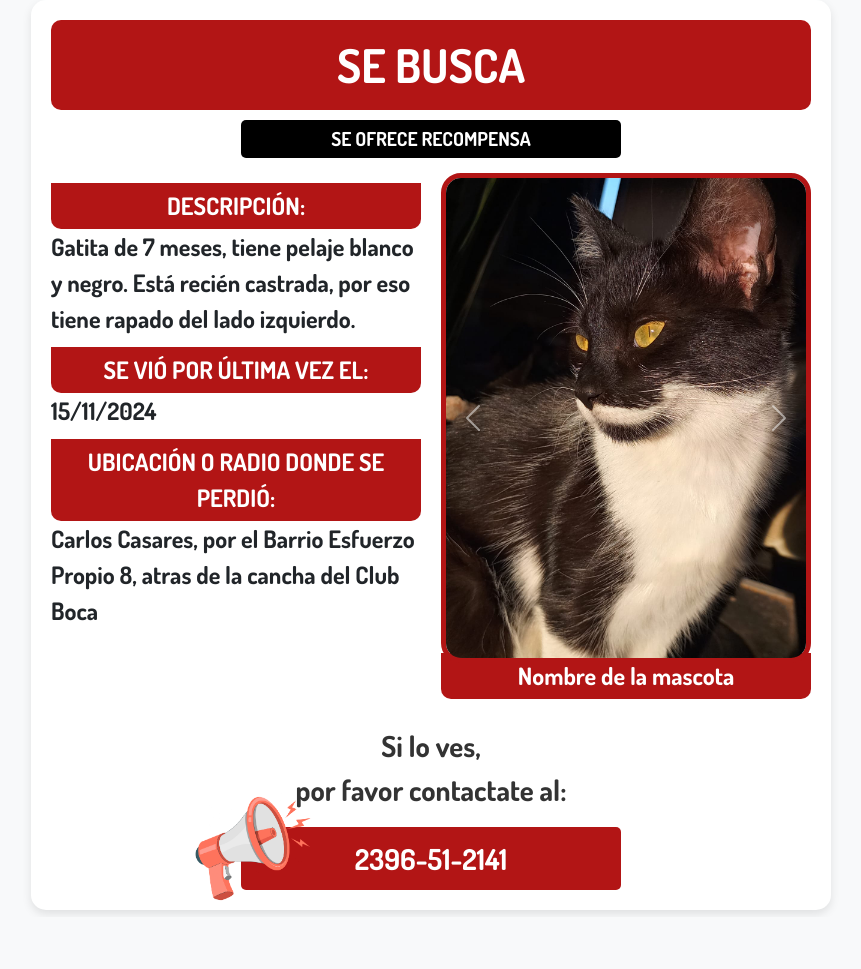
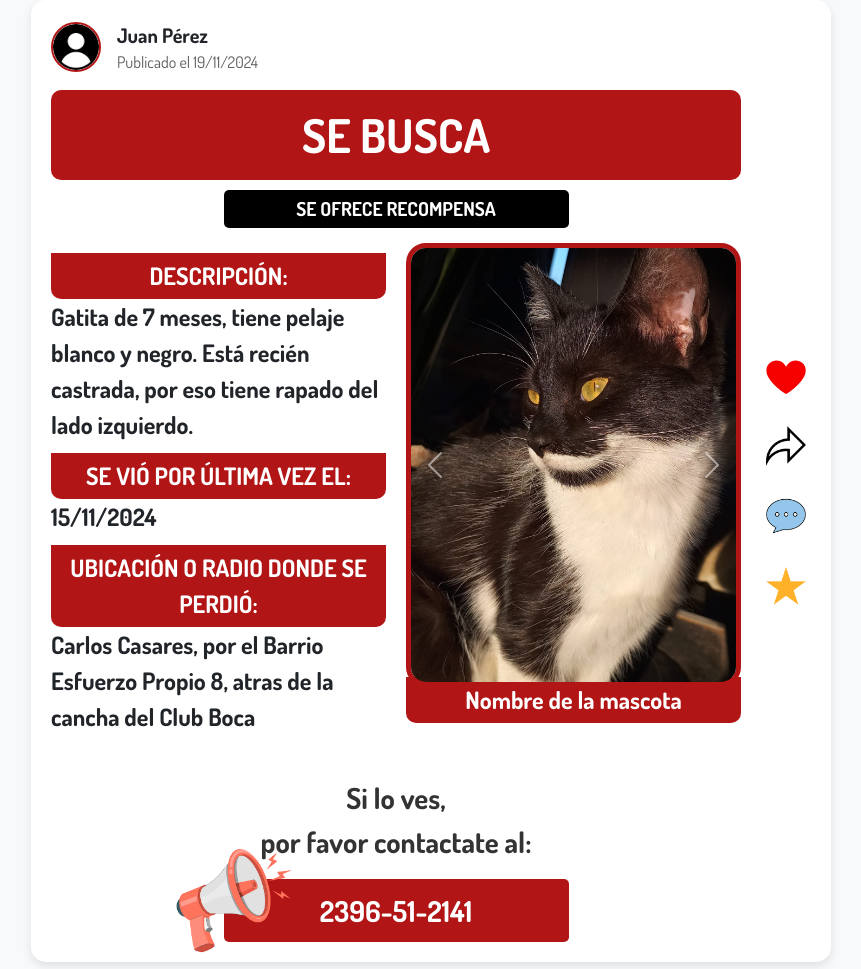
Before and after one commit to isfdyt80/PetBook, a PHP site: page /cartel_rojo.html in a window 1280 px wide. Shown: the whole page, without its empty margins (209-1070 px from the left). Before the commit the page ends 914 px from the top, so only its background shows below. Run offline with PHP 8.4, Linux system fonts and the light colour scheme.

Commit message:
se armó la estructura completa de cómo se veria la publicación de animal perdido (se busca) con foto + nombre de usuario + fecha y hora de publicación, el cartel con los datos ingresados en el form y los botones de reacción, comentario, favorito y compartir

```diff
--- a/cartel_rojo.html
+++ b/cartel_rojo.html
@@ -9,10 +9,23 @@
   <link href="https://fonts.googleapis.com/css2?family=Dosis:wght@400;500;600;700&display=swap" rel="stylesheet">
   <link rel="stylesheet" href="bootstrap/css/bootstrap.min.css">
   <link rel="stylesheet" href="css/cartel_rojo.css">
+
 </head>
 
 <body>
   <div class="cartel">
+    <!-- Contenido del cartel -->
+    <div class="contenido-cartel">
+      <!-- Información del usuario -->
+      <div class="d-flex align-items-center mb-3">
+        <img src="img/perfil_usuario.jpg" alt="Perfil de Usuario" class="img-perfil rounded-circle me-3">
+        <div>
+          <span class="nombre-usuario fw-bold fs-5">Juan Pérez</span>
+          <div class="fecha-publicacion text-muted fs-6">Publicado el 19/11/2024</div>
+        </div>
+      </div>
+
+
       <!-- Franja Roja: "SE BUSCA" -->
       <div class="franja-roja">SE BUSCA</div>
 
@@ -50,11 +63,13 @@
                 <img src="img/aki2.jpg" class="d-block w-100" alt="Imagen 2">
               </div>
             </div>
-          <button class="carousel-control-prev" type="button" data-bs-target="#carruselMascota" data-bs-slide="prev">
+            <button class="carousel-control-prev" type="button" data-bs-target="#carruselMascota"
+              data-bs-slide="prev">
               <span class="carousel-control-prev-icon" aria-hidden="true"></span>
               <span class="visually-hidden">Anterior</span>
             </button>
-          <button class="carousel-control-next" type="button" data-bs-target="#carruselMascota" data-bs-slide="next">
+            <button class="carousel-control-next" type="button" data-bs-target="#carruselMascota"
+              data-bs-slide="next">
               <span class="carousel-control-next-icon" aria-hidden="true"></span>
               <span class="visually-hidden">Siguiente</span>
             </button>
@@ -73,6 +88,24 @@
       </a>
     </div>
 
+    <!-- Botones verticales -->
+    <div class="botones-verticales">
+      <div class="boton-accion">
+        <img src="img/reacciones/corazon.png" alt="Reaccionar">
+      </div>
+      <div class="boton-accion">
+        <img src="img/reacciones/compartir.png" alt="Compartir">
+      </div>
+      <div class="boton-accion">
+        <img src="img/reacciones/mensaje.png" alt="Enviar mensaje">
+      </div>
+      <div class="boton-accion">
+        <img src="img/reacciones/favorito.png" alt="Favorito">
+      </div>
+    </div>
+  </div>
+
+  <!-- Scripts de Bootstrap -->
   <script src="https://cdn.jsdelivr.net/npm/bootstrap@5.3.0/dist/js/bootstrap.bundle.min.js"></script>
 </body>
 
--- a/css/cartel_rojo.css
+++ b/css/cartel_rojo.css
@@ -2,6 +2,23 @@ body {
   font-family: 'Dosis', sans-serif;
   background-color: #f8f9fa;
 }
+
+
+  .usuario-publicacion {
+    display: flex;
+    align-items: center;
+    gap: 10px;
+  }
+
+  .img-perfil {
+    width: 50px;
+    height: 50px;
+    border-radius: 50%;
+    object-fit: cover;
+    border: 2px solid #b21515;
+  }
+
+
 
 .cartel {
   max-width: 800px;
@@ -10,6 +27,31 @@ body {
   margin: auto;
   padding: 20px;
   box-shadow: 0px 4px 10px rgba(0, 0, 0, 0.1);
+  display: flex;
+  gap: 20px;
+}
+
+.contenido-cartel {
+  flex: 1;
+}
+
+.usuario-publicacion {
+  display: flex;
+  flex-direction: column;
+  align-items: flex-start;
+  gap: 5px;
+  margin-bottom: 15px;
+  font-size: 1.4rem;
+  color: #333;
+}
+
+.usuario-publicacion .nombre-usuario {
+  font-weight: bold;
+}
+
+.usuario-publicacion .fecha-publicacion {
+  font-style: italic;
+  font-size: 1.2rem;
 }
 
 .franja-roja {
@@ -72,23 +114,6 @@ body {
   margin-top: 20px;
 }
 
-.info-titulo {
-  font-size: 1.4rem;
-  font-weight: bold;
-  color: #b21515;
-}
-
-.franja-roja-mini {
-  background-color: #b21515;
-  color: white;
-  text-align: center;
-  font-size: 1.4rem;
-  font-weight: bold;
-  padding: 5px;
-  border-radius: 0 0 10px 10px;
-  margin-bottom: 10px;
-}
-
 .info-texto {
   font-size: 1.5rem;
   font-weight: bold;
@@ -131,3 +156,31 @@ body {
   font-size: 1.8rem;
   font-weight: bold;
 }
+
+.botones-verticales {
+  display: flex;
+  flex-direction: column;
+  align-items: center;
+  justify-content: center;
+  gap: 20px;
+}
+
+.boton-accion {
+  width: 50px;
+  height: 50px;
+  border-radius: 50%;
+  display: flex;
+  align-items: center;
+  justify-content: center;
+  cursor: pointer;
+  transition: transform 0.2s ease;
+}
+
+.boton-accion:hover {
+  transform: scale(1.1);
+}
+
+.boton-accion img {
+  width: 40px;
+  height: 40px;
+}
```
Also changed, not shown: carteles.html (added), corazon.png (added), img/perfil_usuario.jpg (added), img/reacciones/compartir.png (added), img/reacciones/corazon.png (added), img/reacciones/favorito.png (added), img/reacciones/mensaje.png (added). Lines whose indentation alone changed are shown as unchanged.
